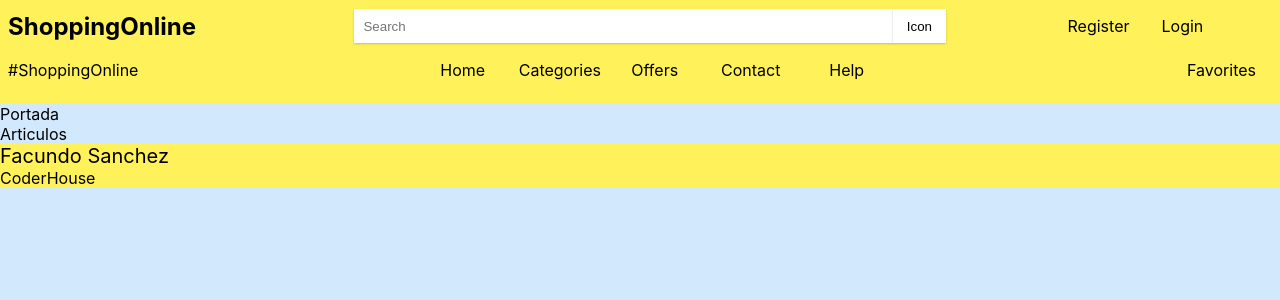
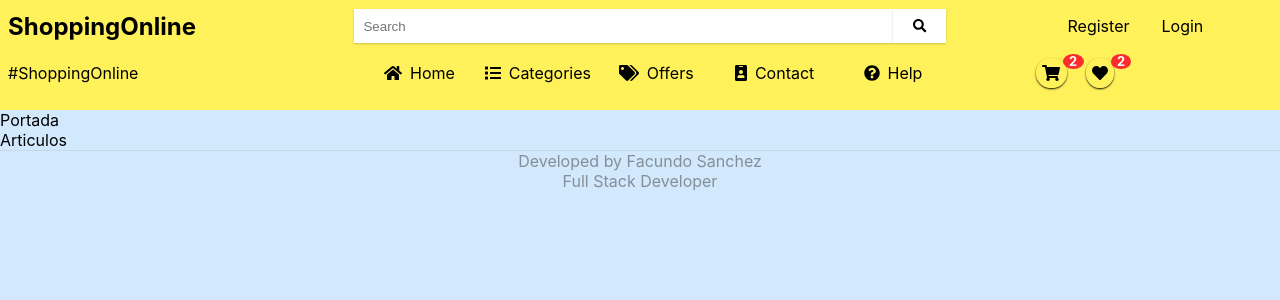
Before and after one commit to facundo-sanchez/ShoppingOnline_Sanchez, a React (Create React App) app: page / in a window 1280 px wide. Shown: the top 300 px of the page. Built offline with nearby package versions, Linux system fonts and the light colour scheme.

Commit message:
header - navbar

```diff
--- a/package.json
+++ b/package.json
@@ -3,6 +3,10 @@
   "version": "0.1.0",
   "private": true,
   "dependencies": {
+    "@fortawesome/fontawesome-svg-core": "^1.2.36",
+    "@fortawesome/free-brands-svg-icons": "^5.15.4",
+    "@fortawesome/free-solid-svg-icons": "^5.15.4",
+    "@fortawesome/react-fontawesome": "^0.1.16",
     "@testing-library/jest-dom": "^5.16.1",
     "@testing-library/react": "^12.1.2",
     "@testing-library/user-event": "^13.5.0",
--- a/public/index.html
+++ b/public/index.html
@@ -24,7 +24,7 @@
       work correctly both with client-side routing and a non-root public URL.
       Learn how to configure a non-root public URL by running `npm run build`.
     -->
-    <title>React App</title>
+    <title>ShoppingOnline</title>
   </head>
   <body>
     <noscript>You need to enable JavaScript to run this app.</noscript>
--- a/src/App.css
+++ b/src/App.css
@@ -2,6 +2,16 @@
 margin: 0;
 padding: 0;
 }
-body{
+body,footer{
   background-color: rgb(209, 232, 253);
 }
+
+header{
+  background-color: #fff159;
+  padding: .5em;
+}
+
+a{
+  text-decoration: none;
+  color: black;
+}
--- a/src/App.js
+++ b/src/App.js
@@ -3,8 +3,10 @@ import Header from './components/header';
 import Footer from './components/footer';
 import Main from './components/main';
 
-function App() {
+export default function App() {
+
   return (
+
     <div className="App">
         <Header/>
         <Main/>
@@ -12,5 +14,3 @@ function App() {
     </div>
   );
 }
-
-export default App;
--- a/src/components/footer.jsx
+++ b/src/components/footer.jsx
@@ -1,12 +1,15 @@
 import React from 'react'
-import Style from '../css/footer.module.css'
+import Styles from '../css/footer.module.css'
 export default function footer() {
     return (
         <footer>
-            <div>
-                <p className={Style.parrafo}>Facundo Sanchez</p>
-                <p>CoderHouse</p>
+            <div className={Styles.author}>
+                <p>Developed by Facundo Sanchez</p>
             </div>
+            <div className={Styles.title__footer}>
+                <p>Full Stack Developer</p>
+            </div>
+
         </footer>
     )
 }
--- a/src/components/header.jsx
+++ b/src/components/header.jsx
@@ -1,7 +1,14 @@
 import React from 'react'
 import Styles from '../css/header.module.css'
+import { FontAwesomeIcon } from '@fortawesome/react-fontawesome'
+import { faSearch,faHome ,faList,faShoppingCart,faHeart,faTags,faIdBadge,faQuestionCircle} from '@fortawesome/free-solid-svg-icons'
+
+
+
 export default function header() {
+
     return (
+
         <header>
             <div className={Styles.conteiner__header__first}>
                 <div className={Styles.title__header}>
@@ -10,7 +17,7 @@ export default function header() {
 
                 <div className={Styles.search}>
                     <input type="text" placeholder='Search'/>
-                    <button className={Styles.button__search}>Icon</button>
+                    <button className={Styles.button__search}><FontAwesomeIcon icon={faSearch} className={Styles.icon__search}/></button>
                 </div>
 
                 <div className={Styles.user__account}>
@@ -28,18 +35,23 @@ export default function header() {
 
                 <nav className={Styles.nav__menu}>
                     <ul>
-                        <li>Home</li>
-                        <li>Categories</li>
-                        <li>Offers</li>
-                        <li>Contact</li>
-                        <li>Help</li>
+                        <li><a href="home"><FontAwesomeIcon icon={faHome} className={Styles.icon}/>Home</a></li>
+                        <li><a href="categories"><FontAwesomeIcon icon={faList} className={Styles.icon}/>Categories</a></li>
+                        <li><a href="offers"><FontAwesomeIcon icon={faTags} className={Styles.icon}/>Offers</a></li>
+                        <li><a href="contact"><FontAwesomeIcon icon={faIdBadge} className={Styles.icon}/>Contact</a> </li>
+                        <li><a href="help"><FontAwesomeIcon icon={faQuestionCircle} className={Styles.icon}/>Help</a></li>
                     </ul>
                 </nav>
 
-                <div className={Styles.item__2}>
-                    <p>Favorites</p>
+                <div className={Styles.user__item}>
+                    <ul className={Styles.nav__user}>
+                        <li><a href="shopping"><FontAwesomeIcon icon={faShoppingCart} className={Styles.icon_user}/><span className={Styles.user__shopping}>2</span></a></li>
+                        <li><a href="favorites">   <FontAwesomeIcon icon={faHeart} className={Styles.icon_user}/><span className={Styles.user__favorites}>2</span></a></li>
+                    </ul>
+
                 </div>
            </div>
         </header>
+
     )
 }
--- a/src/css/footer.module.css
+++ b/src/css/footer.module.css
@@ -1,7 +1,11 @@
 
 footer{
-    background-color: #fff159;
+    border-top: 1px solid rgba(189, 206, 221, 0.568);
+    display: flex;
+    flex-wrap: wrap;
+    flex-direction: column;
+    align-items: center;
 }
-.parrafo{
-    font-size: 20px;
+footer p{
+    color: rgba(83, 83, 83, 0.6);
 }
--- a/src/css/header.module.css
+++ b/src/css/header.module.css
@@ -1,7 +1,4 @@
-header{
-    background-color: #fff159;
-    padding: .5em;
-}
+
 
 /*Conteiner Header FIRST*/
 .conteiner__header__first{
@@ -26,6 +23,10 @@ header{
    box-shadow: 0 1px 2px 0 rgb(0 0 0 / 20%);
 
 }
+
+.search input:focus{
+    outline: none;
+}
 .button__search{
     width: 4em;
     height: 2.5em;
@@ -33,6 +34,7 @@ header{
     border: none;
     box-shadow: 0 1px 2px 0 rgb(0 0 0 / 20%);
 }
+
 .user__account{
     flex: 1 1 auto;
     align-self: center;
@@ -46,9 +48,10 @@ header{
 }
 .user__account ul li{
     padding: .5em 1em;
+
 }
 
-.user__account:hover,.title__header{
+.user__account:hover,.title__header:hover,.button__search:hover{
     cursor: pointer;
 }
 
@@ -61,16 +64,19 @@ header{
     align-self: center;
 }
 
-.item__2{
+.user__item{
     flex: 1 1 auto;
     align-self: center;
-    text-align: end;
-    margin: 1em;
 }
 
+
+.icon{
+    padding-right: .5em;
+}
 .nav__menu{
     flex: 1 1 auto;
     align-self: center;
+
 }
 
 .nav__menu ul{
@@ -82,9 +88,52 @@ header{
 .nav__menu ul li{
     padding: .5em .5em .5em .5em;
     width: 5em;
-    text-align: center;
+    margin: 0.7em;
 }
-.nav__menu ul li:hover{
+
+.nav__menu ul li a{
+    display: flex;
+    justify-content: center;
+    align-items: center;
+}
+
+.nav__menu ul li:hover,.nav__user li a:hover{
     cursor: pointer;
-    background-color: rgba(252, 252, 252, .9)
 }
+
+/*NAVBAR USER*/
+.nav__user{
+    display: flex;
+    list-style: none;
+}
+.nav__user li{
+    padding: 0em .6em;
+}
+
+.nav__user li a{
+    background-color: #fff159;
+    color: #fff;
+    box-shadow: 0 1px 2px 0 rgb(0 0 0);
+    border-radius: 50%;
+    padding: .3em .4em .3em .4em;
+}
+.icon_user{
+    color: black;
+}
+.user__favorites,.user__shopping{
+    background-color: rgb(250, 45, 45);
+    margin: 0.2em;
+    padding: 0em .5em 0em 0.5em;
+    border-radius: 50%;
+    font-size: .8em;
+    font-weight: bold;
+    position: absolute;
+    top: 4em;
+}
+.user__favorites{
+    right:2;
+}
+
+.user__shopping{
+    right:2;
+}
```
Also changed, not shown: src/js/js-fundamental.js (added, +13 -0 lines), 1 other file (tests, documents, lock files or other folders).
